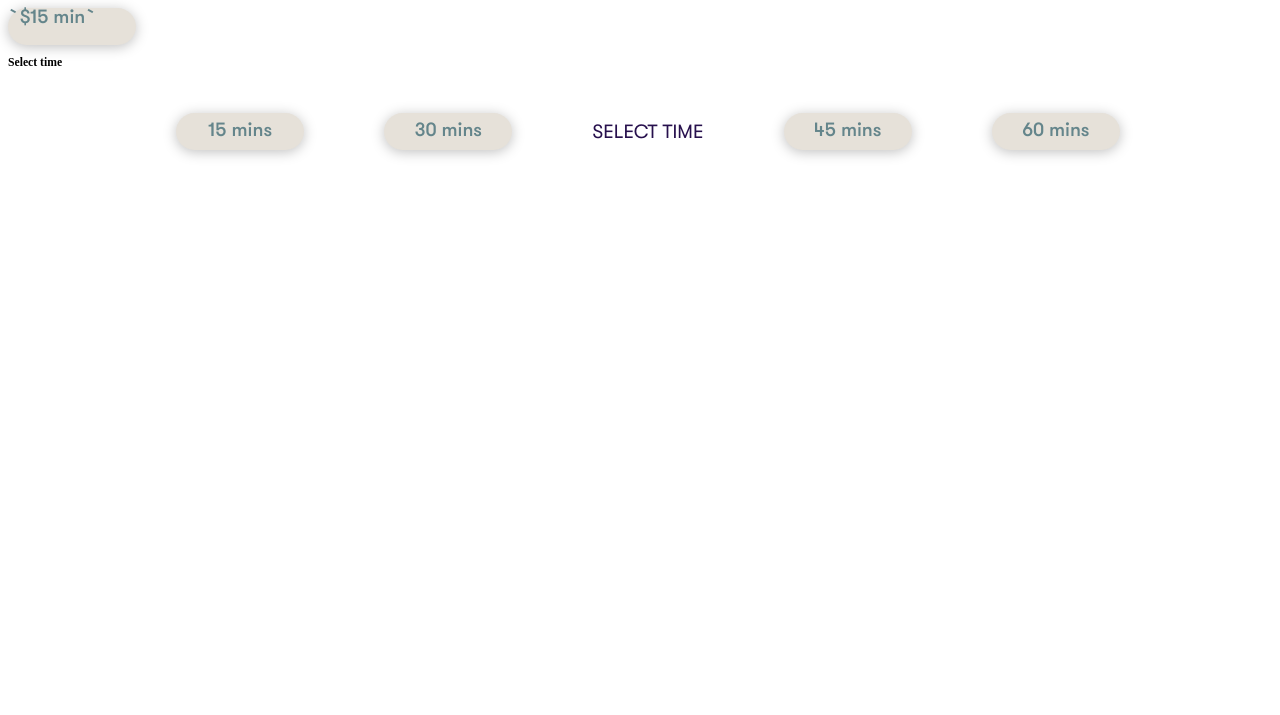
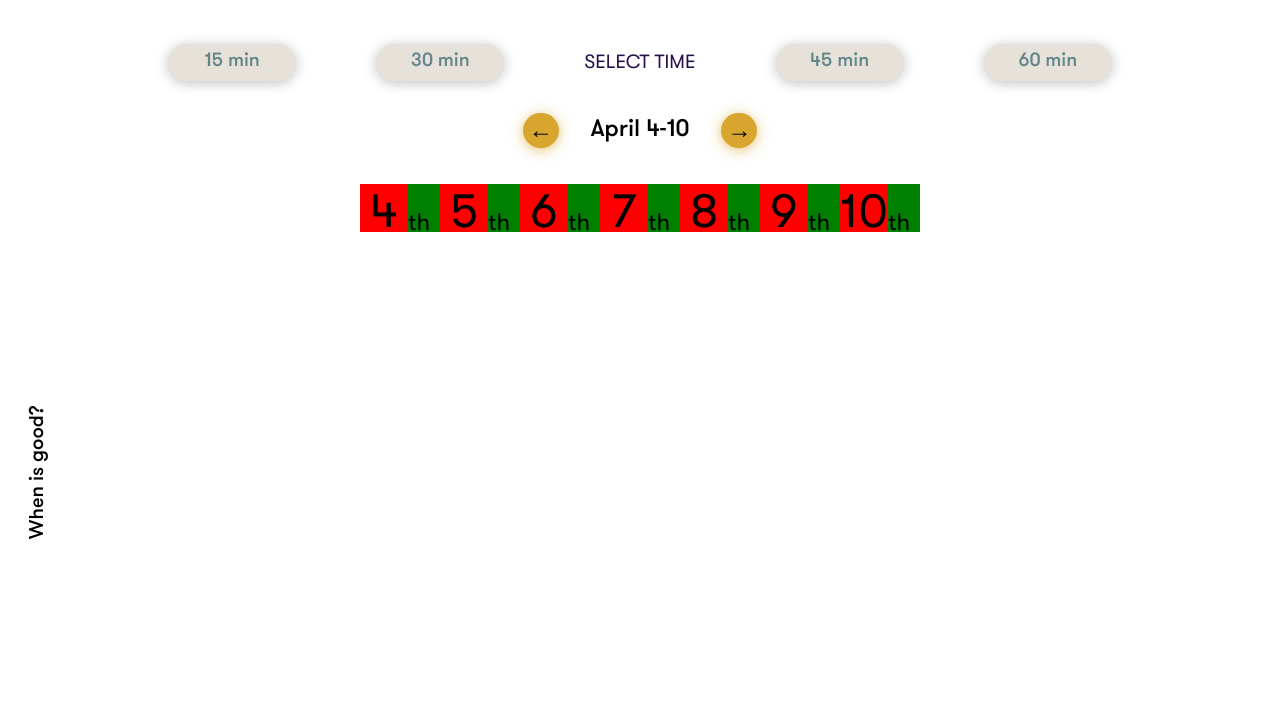
Before and after one commit to charlesscheuer/when-is-good, a React app: page / in a window 1280 px wide. Built offline with nearby package versions, Linux system fonts and the light colour scheme.

Commit message:
updated fe

```diff
--- a/src/SASS/base.scss
+++ b/src/SASS/base.scss
@@ -4,6 +4,8 @@
 
 body {
     font-size: 62.5%;
+    margin: 0;
+    padding: 0;
 }
 
 // colors
--- /dev/null
+++ b/src/SASS/calendar.scss
@@ -0,0 +1,100 @@
+.week {
+    display: flex;
+    justify-content: center;
+    align-items: center;
+    width: 100vw;
+    margin-bottom: 1rem;
+    &_title {
+        font-family: $font-primary;
+        font-weight: 500;
+        font-size: 1.5rem;
+        margin-right: 2rem;
+        margin-left: 2rem;
+    }
+    &_arrow {
+        font-size: 1.5rem;
+        background-color: $color-secondary;
+        padding-top: .2rem;
+        padding-bottom: .2rem;
+        box-shadow: 0 2px 13px rgba(216, 166, 47, 0.68);
+        border: none;
+        border-radius: 50rem;
+        transition: all .4s $trans-primary;
+        &:hover {
+            cursor: pointer;
+            box-shadow: 0 2px 20px rgba(216, 166, 47, 0.68);
+        }
+        &:active {
+            transform: scale(1.2);
+        }
+    }
+}
+
+.numberDate {
+    width: 5rem;
+    height: 3rem;
+    font-family: $font-primary;
+    background-color: cyan;
+    display: flex;
+
+    &_num {
+        // font-size: 3rem;
+        // height: 4.2rem;
+        background-color: red;
+        width: 60%;
+        height: 100%;
+        display: flex;
+        justify-content: center;
+        align-items: top;
+        &-digit {
+            margin-top: 0;
+            font-size: 3rem;
+        }
+    }
+    &_th {
+        // font-size: 2rem;
+        // height: 2rem;
+        background-color: green;
+        width: 40%;
+        height: 100%;
+        display: flex;
+
+        &-letter {
+            font-size: 1.5rem;
+            display: flex;
+            align-items: top;
+        }
+    }
+}
+
+.weekdays {
+    display: flex;
+    justify-content: center;
+    width: 100vw;
+}
+
+.TimeSelect {
+    display: flex;
+    align-items: center;
+    width: 100vw;
+    height: 30rem;
+    &_containTitle {
+            width: 6%;
+            height: 100%;
+            display: flex;
+            justify-content: center;
+            flex-direction: column;
+            align-items: center;
+    }
+    &_title {
+        transform: (rotate(-90deg));
+        width: 16rem;
+        font-family: $font-primary;
+        font-weight: 500;
+        text-align: center;
+    }
+    &_times {
+        width: 95%;
+        height: 100%;
+    }
+}
--- a/src/SASS/main.scss
+++ b/src/SASS/main.scss
@@ -1,2 +1,3 @@
 @import 'base.scss';
 @import 'topBar.scss';
+@import 'calendar.scss';
--- a/src/SASS/topBar.scss
+++ b/src/SASS/topBar.scss
@@ -19,6 +19,29 @@
     transform: translateY(1px);
     }
 }
+
+.btn-active {
+    background-color: $color-primary;
+    color: $color-light;
+    width: 8rem;
+    height: 2.3rem;
+    border-radius: 2rem;
+    box-shadow: 0 2px 13px 0 rgba(0, 0, 0, 0.25);
+    transition: all .4s $trans-primary;
+    font-size: 1.2rem;
+    font-family: $font-primary;
+    font-weight: 500;
+    border: none;
+    &:hover {
+        cursor: pointer;
+        transform: translateY(-2px);
+    }
+    &:active {
+    box-shadow: 0 2px 25px 0 rgba(0, 0, 0, 0.18);
+    transform: translateY(1px);
+    }
+}
+
 .container {
     margin-top: 2rem;
     width: 100vw;
--- a/src/components/App.js
+++ b/src/components/App.js
@@ -1,21 +1,14 @@
 import React, { Component } from 'react';
 import TopBar from './topBar/topBar'
+import Calendar from './Calendar/Calendar';
 import '../SASS/main.scss';
 
 class App extends Component {
   render() {
     return (
       <div className="App">
-        <TopBar></TopBar>
-        <div className="container">
-        <div className="topBar">
-        <button className="btn">15 mins</button>
-        <button className="btn">30 mins</button>
-        <p className="topBar_title">select time</p>
-        <button className="btn">45 mins</button>
-        <button className="btn">60 mins</button>
-        </div>
-        </div>
+        <TopBar />
+        <Calendar />
       </div>
     );
   }
--- a/src/components/calendar/calendar.js
+++ b/src/components/calendar/calendar.js
@@ -1,13 +1,14 @@
 import React, { Component } from 'react'
-import weekSelect from './weekSelect/weekSelect';
-import timeSelect from './timeSelect/timeSelect';
+import WeekSelect from './WeekSelect/WeekSelect';
+import TimeSelect from './TimeSelect/TimeSelect';
 
-export default class calendar extends Component {
+export default class Calendar extends Component {
   render() {
+    // TimeSelect has the container for the 'when is good?' that is vertical on the page
     return (
       <div>
-        <weekSelect />
-        <timeSelect />
+        <WeekSelect />
+        <TimeSelect />
       </div>
     )
   }
--- a/src/components/calendar/timeSelect/timeSelect.js
+++ b/src/components/calendar/timeSelect/timeSelect.js
@@ -1,19 +1,14 @@
 import React, { Component } from 'react'
-import Date from './date';
 
 export default class TimeSelect extends Component {
   render() {
+    // check the calendar.scss file for the styles here
     return (
-      <div>
-      <div className="dates">
-        <Date />
-        <Date />
-        <Date />
-        <Date />
-        <Date />
-        <Date />
-        <Date />
-      </div>
+      <div className="TimeSelect">
+        <div className="TimeSelect_containTitle">
+        <h1 className="TimeSelect_title">When is good?</h1>
+        </div>
+        <div className="TimeSelect_times"></div>
       </div>
     )
   }
--- /dev/null
+++ b/src/components/calendar/weekSelect/LeftArrowButton.js
@@ -0,0 +1,11 @@
+import React, { Component } from 'react'
+
+export default class LeftArrowButton extends Component {
+  render() {
+    return (
+      <div>
+        <button className="week_arrow">&larr;</button>
+      </div>
+    )
+  }
+}
--- /dev/null
+++ b/src/components/calendar/weekSelect/RightArrowButton.js
@@ -0,0 +1,11 @@
+import React, { Component } from 'react'
+
+export default class RightArrowButton extends Component {
+  render() {
+    return (
+      <div>
+        <button className="week_arrow">&rarr;</button>
+      </div>
+    )
+  }
+}
--- /dev/null
+++ b/src/components/calendar/weekSelect/WeekDays/NumberDate.js
@@ -0,0 +1,17 @@
+import React, { Component } from 'react'
+
+export default class NumberDate extends Component {
+  render() {
+    return (
+      <div className="numberDate">
+        <div className="numberDate_num">
+            <p className="numberDate_num-digit">{this.props.num}</p>
+        </div>
+        <div className="numberDate_th">
+        <p className="numberDate_th-letter">th</p>
+        </div>
+
+      </div>
+    )
+  }
+}
--- /dev/null
+++ b/src/components/calendar/weekSelect/WeekDays/WeekDays.js
@@ -0,0 +1,19 @@
+import React, { Component } from 'react'
+import NumberDate from './NumberDate'
+import WordDate from './WordDate'
+
+export default class Weekdays extends Component {
+  render() {
+    return (
+      <div className="weekdays">
+        <NumberDate num={'4'} />
+        <NumberDate num={'5'} />
+        <NumberDate num={'6'} />
+        <NumberDate num={'7'} />
+        <NumberDate num={'8'} />
+        <NumberDate num={'9'} />
+        <NumberDate num={'10'} />
+      </div>
+    )
+  }
+}
--- a/src/components/calendar/weekSelect/weekSelect.js
+++ b/src/components/calendar/weekSelect/weekSelect.js
@@ -1,13 +1,61 @@
 import React, { Component } from 'react'
-import ArrowButton from './arrowButton'
+import LeftArrowButton from './LeftArrowButton'
+import RightArrowButton from './RightArrowButton'
+import WeekDays from './WeekDays/WeekDays'
 
 export default class WeekSelect extends Component {
+  constructor(props) {
+    super(props)
+    this.state = {
+      month:
+      ['January',
+      'February',
+      'March',
+      'April',
+      'May',
+      'June',
+      'July',
+      'August',
+      'September',
+      'November',
+      'December'],
+      startDate: 4,
+      endDate: 10
+    }
+  }
+
+  weekNext () {
+    if ((this.state.startDate + 7) < 31 ) {
+      // you can just use this.setState once and seperate by comma right?
+      this.setState({startDate: (this.state.startDate + 7),
+                     endDate: (this.state.endDate + 7 )
+        })
+    } else {
+      this.setState({/*month: [(indexOf(this.state.month) + 1)],*/
+                     startDate: (this.state.startDate + 7),
+                     endDate: (this.state.endDate + 7 )
+        })
+    }
+  }
+
+  weekPrevious () {
+    // might be using a different type of method for these anyway
+  }
+
+  // class for the arrow buttons is set on the components and is week_arrow
+
+  // I think this component needs some sort of onStateChange to make the clicking change the week state
   render() {
+    // let {startDate} = this.state;
+    // let {endDate} = this.state;
     return (
       <div>
-        <ArrowButton></ArrowButton>
-        <h4 className="week"></h4>
-        <ArrowButton></ArrowButton>
+      <div className="week">
+        <LeftArrowButton onClick={this.weekPrevious}/>
+        <p className="week_title">{this.state.month[3]} {this.state.startDate}-{this.state.endDate}</p>
+        <RightArrowButton onClick={this.weekNext}/>
+      </div>
+      <WeekDays/>
       </div>
     )
   }
--- a/src/components/topBar/timeButton.js
+++ b/src/components/topBar/timeButton.js
@@ -1,10 +1,22 @@
 import React, { Component } from 'react'
 
 class TimeButton extends Component {
+  constructor(props) {
+    super(props);
+    this.state = {
+        active: false,
+    };
+  }
+
+  toggleClass = () => {
+    this.setState({ active: !this.state.active});
+  };
+
   render() {
     return (
       <div>
-      <div className="btn">`${this.props.mins} min`</div>
+      <button className={this.state.active && this.props.isActive ? 'btn-active': 'btn'}
+              onClick={this.toggleClass}>{this.props.mins} min</button>
       </div>
     )
   }
--- a/src/components/topBar/topBar.js
+++ b/src/components/topBar/topBar.js
@@ -1,11 +1,32 @@
 import React, { Component } from 'react'
 import TimeButton from './timeButton';
 export default class TopBar extends Component {
+
+  constructor() {
+    super()
+    this.state = {
+      active: ''
+    }
+  }
+
+  changedMins = (mins) => {
+    this.setState({active: mins});
+  }
+  // how could you pass a prop to ^ this function
+  // for example if you wanted it to pass the mins prop value
+
   render() {
     return (
       <div className="topbar">
-        <TimeButton mins={'15'}></TimeButton>
-        <h3 className="topbar_title">Select time</h3>
+        <div className="container">
+        <div className="topBar">
+        <TimeButton mins={'15'} onClick={() => this.changedMins(15)} isActive={this.state.active === '15'}></TimeButton>
+        <TimeButton mins={'30'} onClick={() => this.changedMins(30)} isActive={this.state.active === '30'}></TimeButton>
+        <p className="topBar_title">select time</p>
+        <TimeButton mins={'45'} onClick={() => this.changedMins(45)} isActive={this.state.active === '45'}></TimeButton>
+        <TimeButton mins={'60'} onClick={() => this.changedMins(60)} isActive={this.state.active === '60'}></TimeButton>
+        </div>
+        </div>
       </div>
     )
   }
```
Also changed, not shown: src/components/calendar/weekSelect/arrowButton.js (deleted, +0 -11 lines), src/components/calendar/weekSelect/WeekDays/WordDate.js (added).
